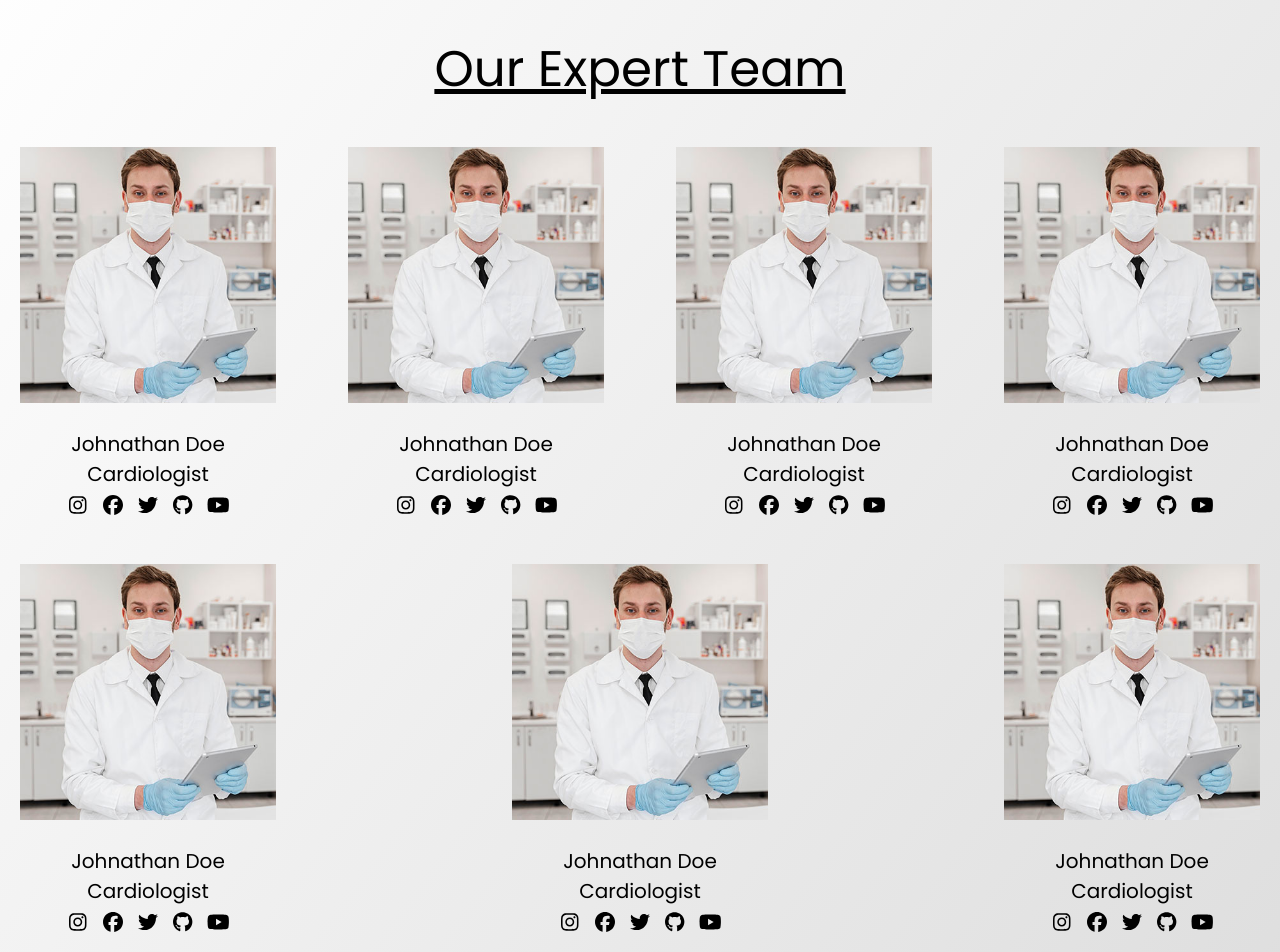
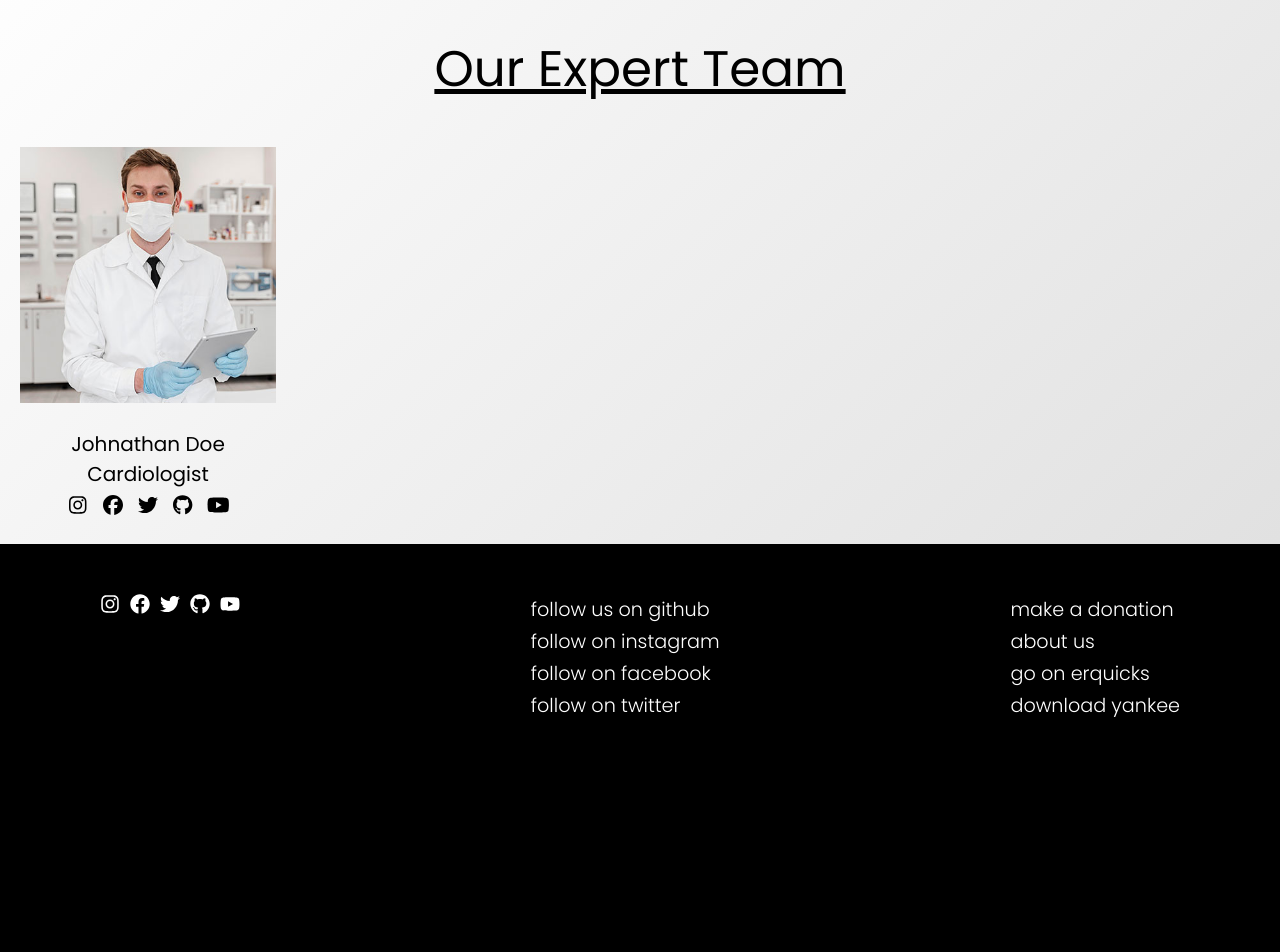
Before and after one commit to icekiwisoft/Icekiwi, a React (Create React App) app: page /team in a window 1280 px wide. Shown: the part 100-1052 px from the top of the page. Built offline with nearby package versions, Linux system fonts and the light colour scheme.

Commit message:
Update team.js

```diff
--- a/src/pages/team.js
+++ b/src/pages/team.js
@@ -14,44 +14,24 @@ export default function Team() {
     return (
         <div className="about">
             <Navbar />
-            <div class="col">
-                <h2 class="texte">Our Expert Team</h2>
+            <div className="col">
+                <h2 className="texte">Our Expert Team</h2>
             </div>
 
 
-            <div class="container">
-                <div class="row">
+            <div className="container">
+                <div className="row">
 
                     <div class="col">
-                        <div class="team-box">
-                            <div class="team-media">
+                        <div className="team-box">
+                            <div className="team-media">
                                 <img src={image1} alt="" />
                             </div>
                             <div class="team-info">
                                 <h3>Johnathan Doe</h3>
                                 <p>Cardiologist</p>
 
-                                <ul class="team-social">
-							        <li> <a href=""><FontAwesomeIcon icon={faInstagram} /></a>  </li>
-							        <li> <a href=""> <FontAwesomeIcon icon={faFacebook} /> </a>  </li>
-							        <li> <a href=""><FontAwesomeIcon icon={faTwitter} /> </a>  </li>
-							        <li> <a href=""><FontAwesomeIcon icon={faGithub} /></a>  </li>
-							        <li> <a href=""><FontAwesomeIcon icon={faYoutube} /></a>  </li>
-							    </ul>
-                            </div>
-                        </div>
-                    </div>
-
-                    <div class="col">
-                        <div class="team-box">
-                            <div class="team-media">
-                                <img src={image1} alt="" />
-                            </div>
-                            <div class="team-info">
-                                <h3>Johnathan Doe</h3>
-                                <p>Cardiologist</p>
-
-                                <ul class="team-social">
+                                <ul className="team-social">
 							        <li> <a href=""><FontAwesomeIcon icon={faInstagram} /></a>  </li>
 							        <li> <a href=""> <FontAwesomeIcon icon={faFacebook} /> </a>  </li>
 							        <li> <a href=""><FontAwesomeIcon icon={faTwitter} /> </a>  </li>
@@ -63,108 +43,6 @@ export default function Team() {
                     </div>
 
 
-                    <div class="col">
-                        <div class="team-box">
-                            <div class="team-media">
-                                <img src={image1} alt="" />
-                            </div>
-                            <div class="team-info">
-                                <h3>Johnathan Doe</h3>
-                                <p>Cardiologist</p>
-
-                                <ul class="team-social">
-							        <li> <a href=""><FontAwesomeIcon icon={faInstagram} /></a>  </li>
-							        <li> <a href=""> <FontAwesomeIcon icon={faFacebook} /> </a>  </li>
-							        <li> <a href=""><FontAwesomeIcon icon={faTwitter} /> </a>  </li>
-							        <li> <a href=""><FontAwesomeIcon icon={faGithub} /></a>  </li>
-							        <li> <a href=""><FontAwesomeIcon icon={faYoutube} /></a>  </li>
-							    </ul>
-                            </div>
-                        </div>
-                    </div>
-
-
-                    <div class="col">
-                        <div class="team-box">
-                            <div class="team-media">
-                                <img src={image1} alt="" />
-                            </div>
-                            <div class="team-info">
-                                <h3>Johnathan Doe</h3>
-                                <p>Cardiologist</p>
-
-                                <ul class="team-social">
-							        <li> <a href=""><FontAwesomeIcon icon={faInstagram} /></a>  </li>
-							        <li> <a href=""> <FontAwesomeIcon icon={faFacebook} /> </a>  </li>
-							        <li> <a href=""><FontAwesomeIcon icon={faTwitter} /> </a>  </li>
-							        <li> <a href=""><FontAwesomeIcon icon={faGithub} /></a>  </li>
-							        <li> <a href=""><FontAwesomeIcon icon={faYoutube} /></a>  </li>
-							    </ul>
-                            </div>
-                        </div>
-                    </div>
-
-
-                    <div class="col">
-                        <div class="team-box">
-                            <div class="team-media">
-                                <img src={image1} alt="" />
-                            </div>
-                            <div class="team-info">
-                                <h3>Johnathan Doe</h3>
-                                <p>Cardiologist</p>
-
-                                <ul class="team-social">
-							        <li> <a href=""><FontAwesomeIcon icon={faInstagram} /></a>  </li>
-							        <li> <a href=""> <FontAwesomeIcon icon={faFacebook} /> </a>  </li>
-							        <li> <a href=""><FontAwesomeIcon icon={faTwitter} /> </a>  </li>
-							        <li> <a href=""><FontAwesomeIcon icon={faGithub} /></a>  </li>
-							        <li> <a href=""><FontAwesomeIcon icon={faYoutube} /></a>  </li>
-							    </ul>
-                            </div>
-                        </div>
-                    </div>
-
-                    <div class="col">
-                        <div class="team-box">
-                            <div class="team-media">
-                                <img src={image1} alt="" />
-                            </div>
-                            <div class="team-info">
-                                <h3>Johnathan Doe</h3>
-                                <p>Cardiologist</p>
-
-                                <ul class="team-social">
-							        <li> <a href=""><FontAwesomeIcon icon={faInstagram} /></a>  </li>
-							        <li> <a href=""> <FontAwesomeIcon icon={faFacebook} /> </a>  </li>
-							        <li> <a href=""><FontAwesomeIcon icon={faTwitter} /> </a>  </li>
-							        <li> <a href=""><FontAwesomeIcon icon={faGithub} /></a>  </li>
-							        <li> <a href=""><FontAwesomeIcon icon={faYoutube} /></a>  </li>
-							    </ul>
-                            </div>
-                        </div>
-                    </div>
-
-                    <div class="col">
-                        <div class="team-box">
-                            <div class="team-media">
-                                <img src={image1} alt="" />
-                            </div>
-                            <div class="team-info">
-                                <h3>Johnathan Doe</h3>
-                                <p>Cardiologist</p>
-
-                                <ul class="team-social">
-							        <li> <a href=""><FontAwesomeIcon icon={faInstagram} /></a>  </li>
-							        <li> <a href=""> <FontAwesomeIcon icon={faFacebook} /> </a>  </li>
-							        <li> <a href=""><FontAwesomeIcon icon={faTwitter} /> </a>  </li>
-							        <li> <a href=""><FontAwesomeIcon icon={faGithub} /></a>  </li>
-							        <li> <a href=""><FontAwesomeIcon icon={faYoutube} /></a>  </li>
-							    </ul>
-                            </div>
-                        </div>
-                    </div>
-
 
                 </div>
             </div>
```
